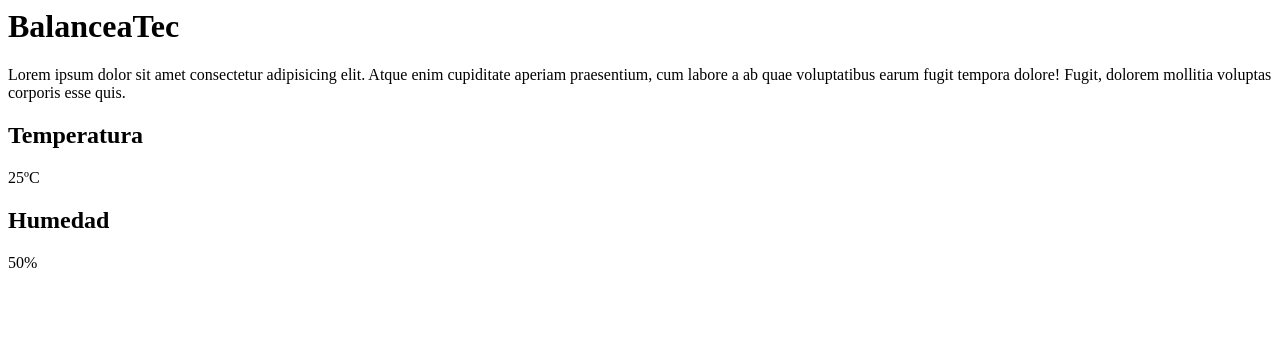
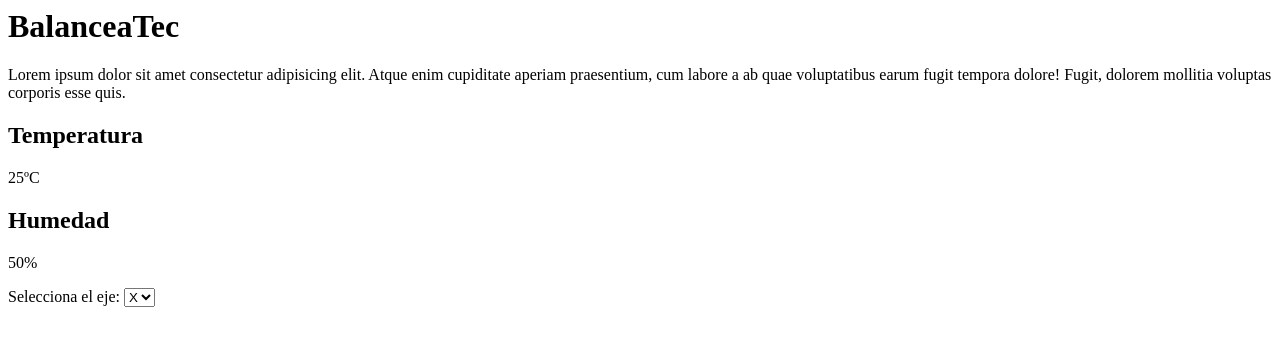
Before and after one commit to JuanManuelMurilloLopez/BalanceaTec, a plain HTML site: page index.html in a window 1280 px wide. Drawn offline with Linux system fonts and the light colour scheme.

Commit message:
Add Seleccionar eje functionality

```diff
--- a/index.html
+++ b/index.html
@@ -20,6 +20,16 @@
             <h2>Humedad</h2>
             <p>50%</p>
         </div>
+        <div id="Giro">
+            <div id="Seleccion_Eje">
+                <label for="seleccionar_eje">Selecciona el eje: </label>
+                <select name="seleccionar_eje" id="seleccionar_eje">
+                    <option value="X">X</option>
+                    <option value="Y">Y</option>
+                    <option value="Z">Z</option>
+                </select>
+            </div>
+        </div>
     </div>
 
 </body>
```
